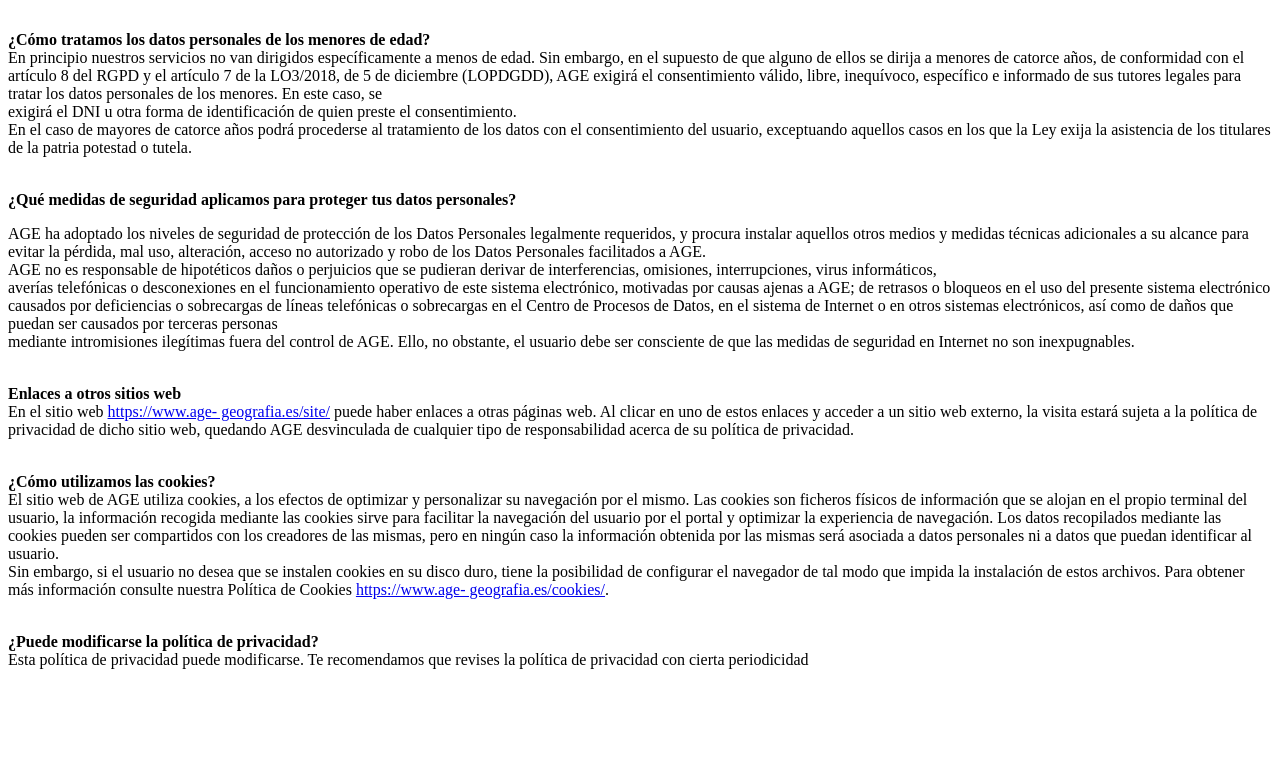
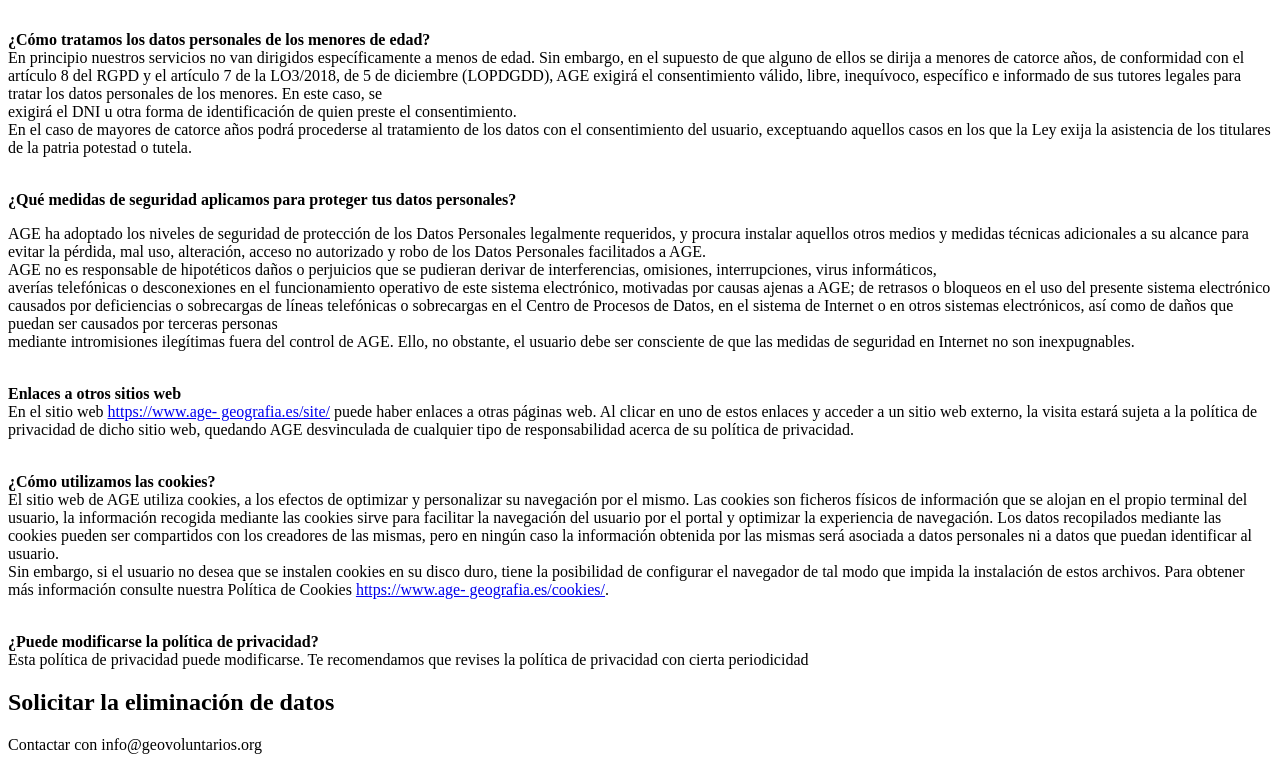
Before and after one commit to GeoVoluntarios/geonight, a plain HTML site: page privacidad.html in a window 1280 px wide. Shown: the part 2363-3133 px from the top of the page. Before the commit the page ends 3048 px from the top, so only its background shows below. Drawn offline with Linux system fonts and the light colour scheme.

Commit message:
Adding data removal

```diff
--- a/privacidad.html
+++ b/privacidad.html
@@ -332,6 +332,10 @@
 
         <p><br><strong>¿Puede modificarse la política de privacidad?</strong><br>Esta política de privacidad puede
             modificarse. Te recomendamos que revises la política de privacidad con cierta periodicidad</p>
+        <h2>Solicitar la eliminación de datos </h2>
+        <p>
+            Contactar con info@geovoluntarios.org
+        </p>
     </div>
 </body>
 
```
